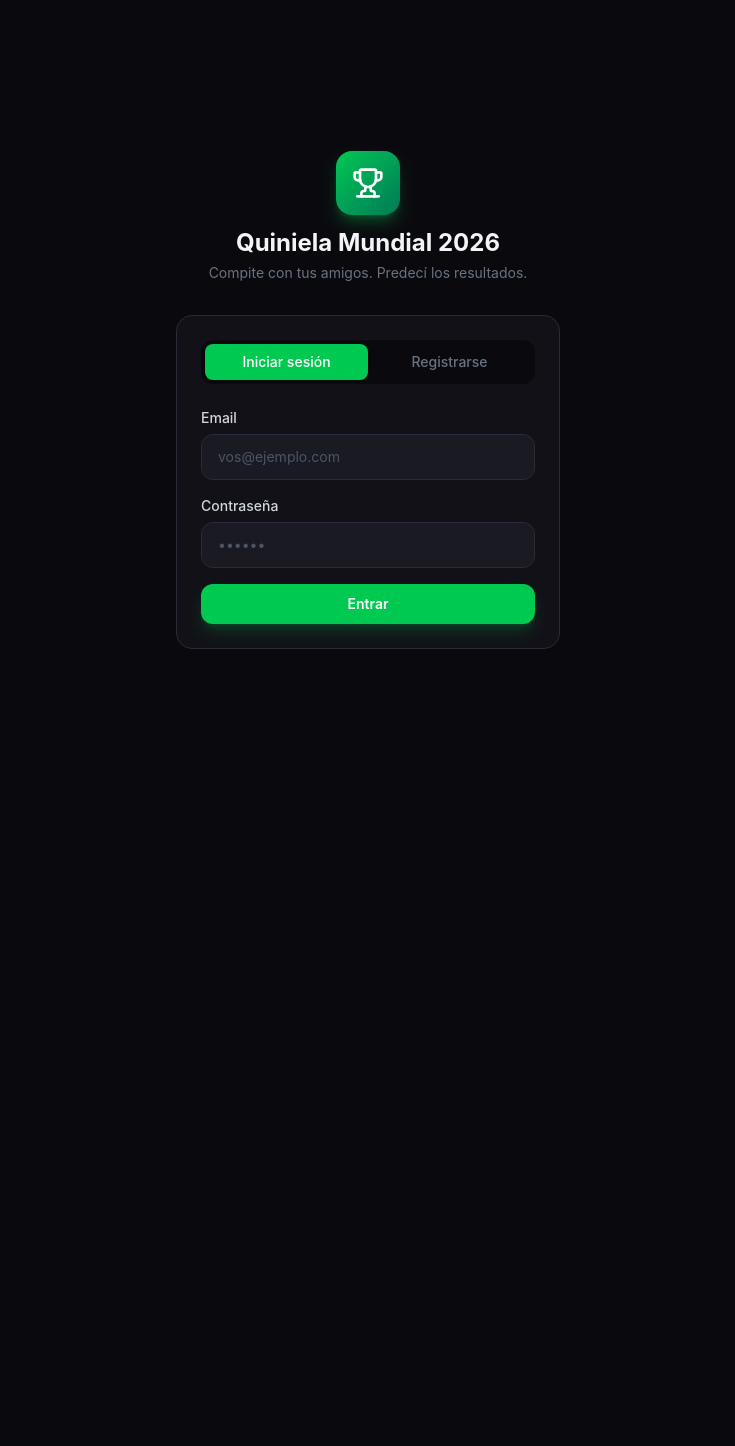
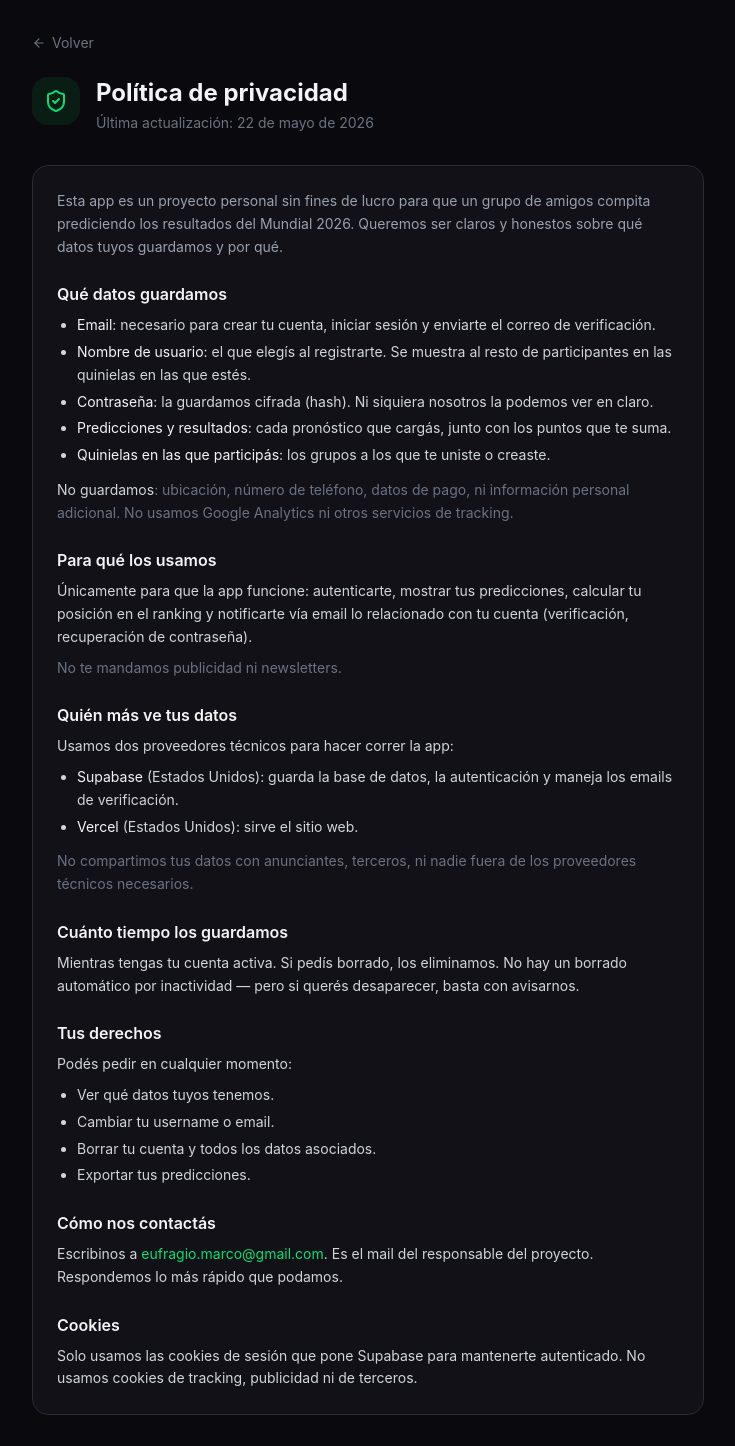
Before and after one commit to Eufragio/quiniela-mundial-2026, a React (Vite) app: page /privacy in a window 1280 px wide. Before the commit this address led to /auth. Shown: the top 1446 px of the page, without its empty margins (272-1007 px from the left). Before the commit the page ends 800 px from the top, so only its background shows below. Built offline with nearby package versions, Linux system fonts and the light colour scheme; no server answers.

Commit message:
feat: add /privacy page with honest data handling policy
- New PrivacyPage at /privacy explaining what data we store and why
- Link to it from AuthPage footer
- Covers: data collected, processing, subprocessors (Supabase/Vercel),
  retention, user rights, and contact email

```diff
--- a/src/App.tsx
+++ b/src/App.tsx
@@ -9,6 +9,7 @@
 import { ProfilePage } from '@/features/profile/pages/ProfilePage'
 import { AdminPage } from '@/features/admin/pages/AdminPage'
 import { JoinByLinkPage } from '@/features/groups/pages/JoinByLinkPage'
+import { PrivacyPage } from '@/features/legal/pages/PrivacyPage'
 
 const queryClient = new QueryClient({
   defaultOptions: {
@@ -50,6 +51,7 @@
           <Routes>
             <Route path="/auth" element={<AuthPage />} />
             <Route path="/join/:code" element={<JoinByLinkPage />} />
+            <Route path="/privacy" element={<PrivacyPage />} />
             <Route
               element={
                 <RequireAuth>
--- a/src/features/auth/pages/AuthPage.tsx
+++ b/src/features/auth/pages/AuthPage.tsx
@@ -1,5 +1,5 @@
 import { useState } from 'react'
-import { Navigate, useLocation } from 'react-router-dom'
+import { Navigate, useLocation, Link } from 'react-router-dom'
 import { useForm } from 'react-hook-form'
 import { zodResolver } from '@hookform/resolvers/zod'
 import { z } from 'zod'
@@ -197,6 +197,13 @@
           </form>
         )}
       </div>
+
+      <Link
+        to="/privacy"
+        className="mt-6 text-xs text-gray-600 transition-colors hover:text-gray-400"
+      >
+        Política de privacidad
+      </Link>
     </div>
   )
 }
--- /dev/null
+++ b/src/features/legal/pages/PrivacyPage.tsx
@@ -0,0 +1,155 @@
+import { Link } from 'react-router-dom'
+import { ShieldCheck, ArrowLeft } from 'lucide-react'
+import { Button } from '@/components/ui/Button'
+
+export function PrivacyPage() {
+  return (
+    <div className="min-h-screen bg-[#0a0a0e] px-4 py-8">
+      <div className="mx-auto max-w-2xl">
+        <Link
+          to="/auth"
+          className="mb-6 inline-flex items-center gap-1.5 text-sm text-gray-500 transition-colors hover:text-gray-300"
+        >
+          <ArrowLeft size={14} />
+          Volver
+        </Link>
+
+        <div className="mb-8 flex items-start gap-4">
+          <div className="flex h-12 w-12 shrink-0 items-center justify-center rounded-2xl bg-green-500/10 text-green-400">
+            <ShieldCheck size={24} />
+          </div>
+          <div>
+            <h1 className="text-2xl font-bold text-gray-100">Política de privacidad</h1>
+            <p className="mt-1 text-sm text-gray-500">Última actualización: 22 de mayo de 2026</p>
+          </div>
+        </div>
+
+        <div className="space-y-6 rounded-2xl border border-[#2a2a38] bg-[#111117] p-6 text-sm leading-relaxed text-gray-300">
+          <p className="text-gray-400">
+            Esta app es un proyecto personal sin fines de lucro para que un grupo de amigos
+            compita prediciendo los resultados del Mundial 2026. Queremos ser claros y honestos
+            sobre qué datos tuyos guardamos y por qué.
+          </p>
+
+          <Section title="Qué datos guardamos">
+            <ul className="list-disc space-y-1 pl-5">
+              <li>
+                <span className="text-gray-100">Email</span>: necesario para crear tu cuenta,
+                iniciar sesión y enviarte el correo de verificación.
+              </li>
+              <li>
+                <span className="text-gray-100">Nombre de usuario</span>: el que elegís al
+                registrarte. Se muestra al resto de participantes en las quinielas en las que
+                estés.
+              </li>
+              <li>
+                <span className="text-gray-100">Contraseña</span>: la guardamos cifrada (hash).
+                Ni siquiera nosotros la podemos ver en claro.
+              </li>
+              <li>
+                <span className="text-gray-100">Predicciones y resultados</span>: cada
+                pronóstico que cargás, junto con los puntos que te suma.
+              </li>
+              <li>
+                <span className="text-gray-100">Quinielas en las que participás</span>: los
+                grupos a los que te uniste o creaste.
+              </li>
+            </ul>
+            <p className="mt-3 text-gray-500">
+              <span className="text-gray-300">No guardamos</span>: ubicación, número de
+              teléfono, datos de pago, ni información personal adicional. No usamos Google
+              Analytics ni otros servicios de tracking.
+            </p>
+          </Section>
+
+          <Section title="Para qué los usamos">
+            <p>
+              Únicamente para que la app funcione: autenticarte, mostrar tus predicciones,
+              calcular tu posición en el ranking y notificarte vía email lo relacionado con tu
+              cuenta (verificación, recuperación de contraseña).
+            </p>
+            <p className="mt-2 text-gray-500">No te mandamos publicidad ni newsletters.</p>
+          </Section>
+
+          <Section title="Quién más ve tus datos">
+            <p>
+              Usamos dos proveedores técnicos para hacer correr la app:
+            </p>
+            <ul className="mt-2 list-disc space-y-1 pl-5">
+              <li>
+                <span className="text-gray-100">Supabase</span> (Estados Unidos): guarda la base
+                de datos, la autenticación y maneja los emails de verificación.
+              </li>
+              <li>
+                <span className="text-gray-100">Vercel</span> (Estados Unidos): sirve el sitio
+                web.
+              </li>
+            </ul>
+            <p className="mt-3 text-gray-500">
+              No compartimos tus datos con anunciantes, terceros, ni nadie fuera de los
+              proveedores técnicos necesarios.
+            </p>
+          </Section>
+
+          <Section title="Cuánto tiempo los guardamos">
+            <p>
+              Mientras tengas tu cuenta activa. Si pedís borrado, los eliminamos. No hay un
+              borrado automático por inactividad — pero si querés desaparecer, basta con
+              avisarnos.
+            </p>
+          </Section>
+
+          <Section title="Tus derechos">
+            <p>
+              Podés pedir en cualquier momento:
+            </p>
+            <ul className="mt-2 list-disc space-y-1 pl-5">
+              <li>Ver qué datos tuyos tenemos.</li>
+              <li>Cambiar tu username o email.</li>
+              <li>Borrar tu cuenta y todos los datos asociados.</li>
+              <li>Exportar tus predicciones.</li>
+            </ul>
+          </Section>
+
+          <Section title="Cómo nos contactás">
+            <p>
+              Escribinos a{' '}
+              <a
+                href="mailto:eufragio.marco@gmail.com"
+                className="text-green-400 underline-offset-2 hover:underline"
+              >
+                eufragio.marco@gmail.com
+              </a>
+              . Es el mail del responsable del proyecto. Respondemos lo más rápido que podamos.
+            </p>
+          </Section>
+
+          <Section title="Cookies">
+            <p>
+              Solo usamos las cookies de sesión que pone Supabase para mantenerte autenticado.
+              No usamos cookies de tracking, publicidad ni de terceros.
+            </p>
+          </Section>
+        </div>
+
+        <div className="mt-8 flex justify-center">
+          <Link to="/auth">
+            <Button variant="secondary">
+              <ArrowLeft size={16} />
+              Volver al login
+            </Button>
+          </Link>
+        </div>
+      </div>
+    </div>
+  )
+}
+
+function Section({ title, children }: { title: string; children: React.ReactNode }) {
+  return (
+    <section>
+      <h2 className="mb-2 text-base font-semibold text-gray-100">{title}</h2>
+      <div className="text-gray-300">{children}</div>
+    </section>
+  )
+}
```
